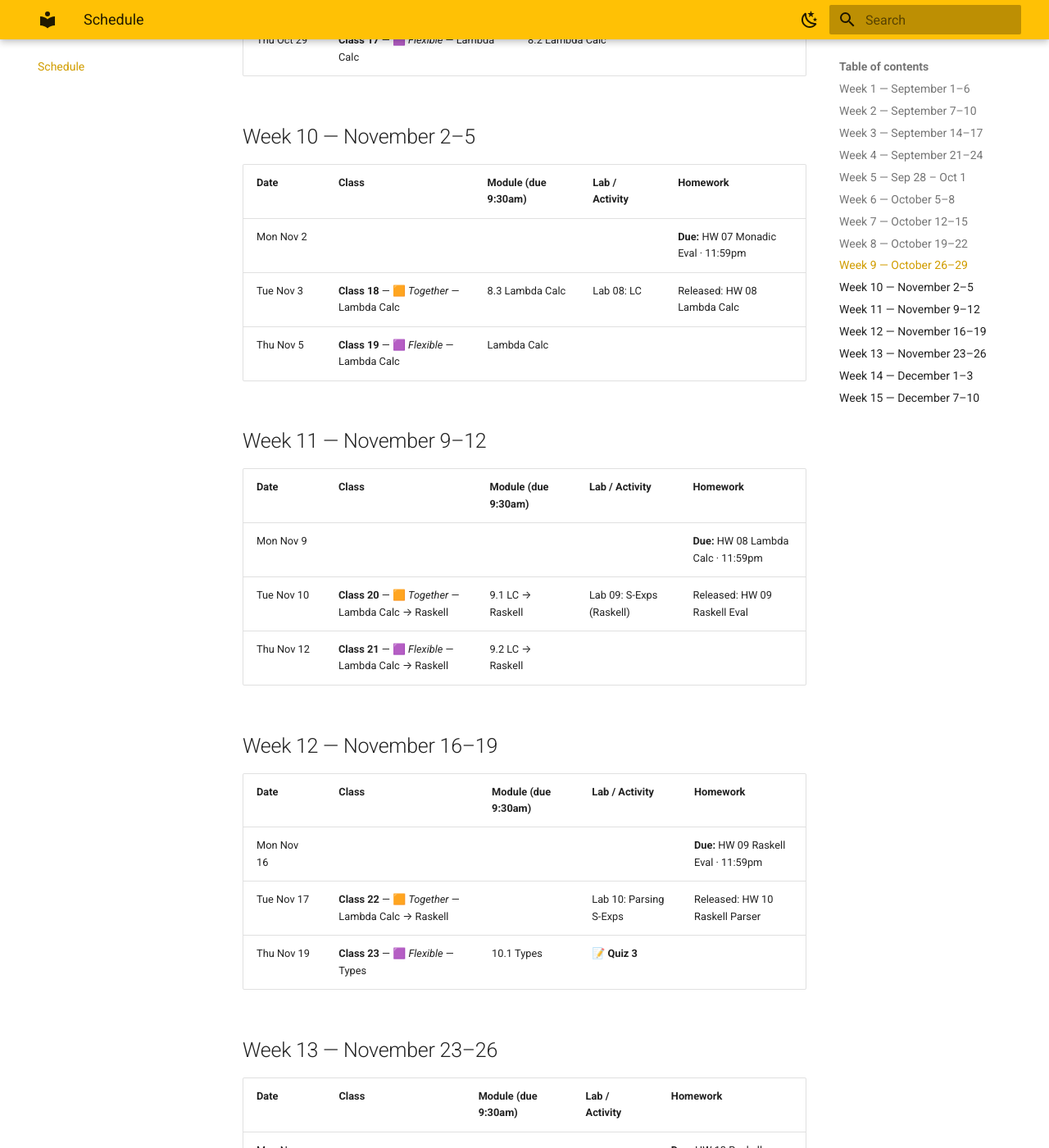
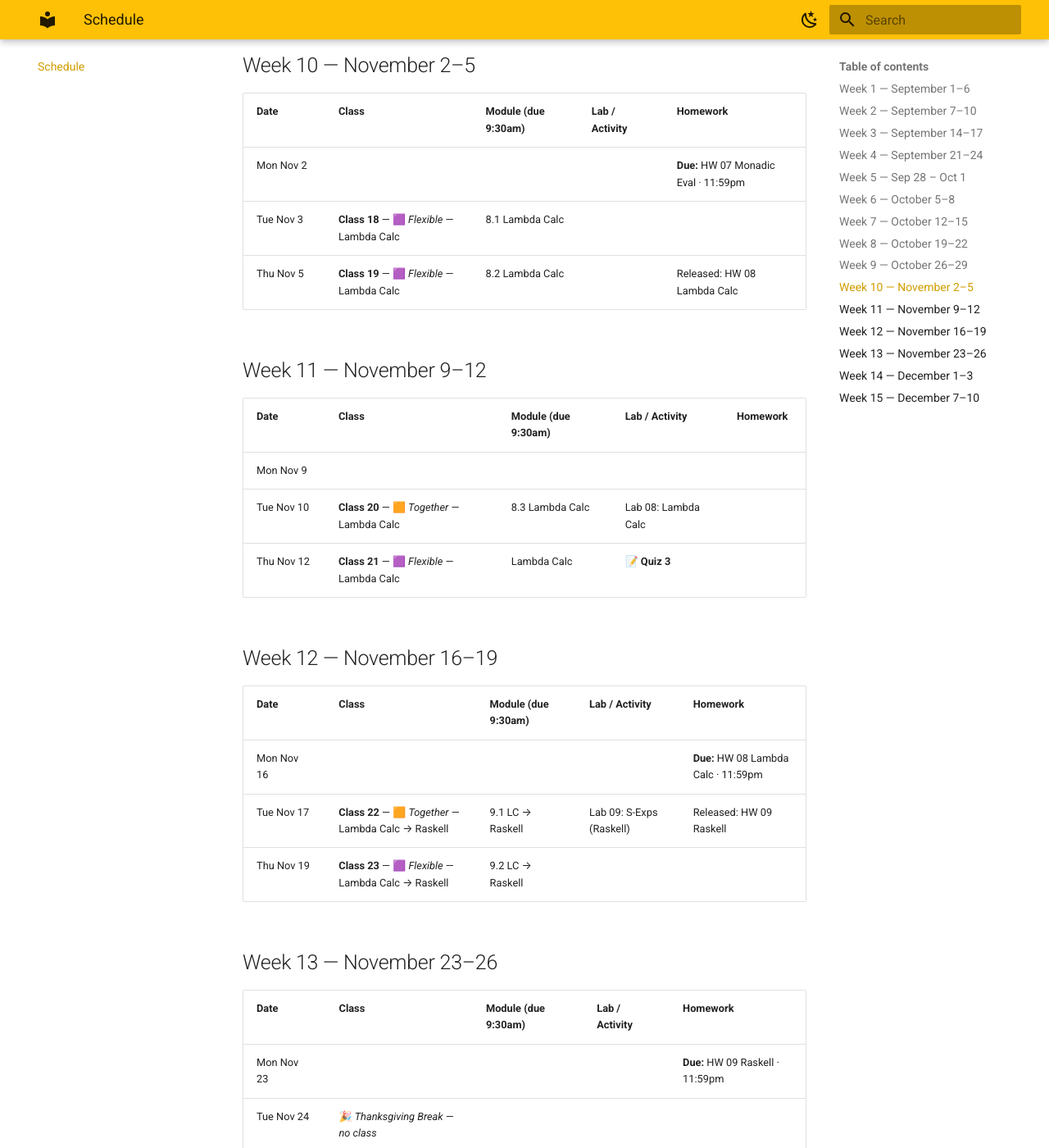
Before and after one commit to lbang-hmc/cs-131-website, an MkDocs documentation site: the page built from content/schedule.md, in a window 1280 px wide and 1400 px high, scrolled down 4085 px. Shown: the whole window at 82% size. Built offline with MkDocs 1.6.1 and Material for MkDocs 9.7.7, drawn with Linux system fonts in a browser that asks for light colours; some of the changed text lies outside the part shown.

Commit message:
Schedule: apply revised Week 8+ schedule
Co-Authored-By: Claude Opus 5.5 <noreply@anthropic.com>

```diff
--- a/content/schedule.md
+++ b/content/schedule.md
@@ -73,46 +73,45 @@ See the syllabus's [Attendance](syllabus.md#attendance) section for the full pol
 |---|---|---|---|---|
 | Mon Oct 19 | 🎉 *Fall Break — no class* | | | |
 | Tue Oct 20 | 🎉 *Fall Break — no class* | | | |
-| Wed Oct 21 | | [7.1 Functors](modules/07.1-functors-generalizing-map.md) |  | **Due:** [HW 06 PicPlot Part 2: Parsing](assignments/hw06.md) · 11:59pm |
-| Thu Oct 22 | **Class 15** — 🟧 *Together* — Functors / Monads | [7.2 Monads](modules/07.2-monads-composing-computations.md) | Lab 07: Monads | Released: HW 07 Monadic Eval |
+| Thu Oct 22 | **Class 15** — 🟪 *Flexible* — Functors / Monads | [7.1 Functors](modules/07.1-functors-generalizing-map.md) |  | **Due:** [HW 06 PicPlot Part 2: Parsing](assignments/hw06.md) · 11:59pm |
 
 ## Week 9 — October 26–29
 
 | Date | Class | Module (due 9:30am) | Lab / Activity | Homework |
 |---|---|---|---|---|
 | Mon Oct 26 | | | | |
-| Tue Oct 27 | **Class 16** — 🟪 *Flexible* — Lambda Calc | 8.1 Lambda Calc |  |  |
-| Thu Oct 29 | **Class 17** — 🟪 *Flexible* — Lambda Calc | 8.2 Lambda Calc |  |  |
+| Tue Oct 27 | **Class 16** — 🟧 *Together* — Functors / Monads | [7.2 Monads](modules/07.2-monads-composing-computations.md) | Lab 07: Monads | Released: HW 07 Monadic Eval |
+| Thu Oct 29 | **Class 17** |  |  |  |
 
 ## Week 10 — November 2–5
 
 | Date | Class | Module (due 9:30am) | Lab / Activity | Homework |
 |---|---|---|---|---|
 | Mon Nov 2 | | | | **Due:** HW 07 Monadic Eval · 11:59pm |
-| Tue Nov 3 | **Class 18** — 🟧 *Together* — Lambda Calc | 8.3 Lambda Calc | Lab 08: LC | Released: HW 08 Lambda Calc |
-| Thu Nov 5 | **Class 19** — 🟪 *Flexible* — Lambda Calc | Lambda Calc |  |  |
+| Tue Nov 3 | **Class 18** — 🟪 *Flexible* — Lambda Calc | 8.1 Lambda Calc |  |  |
+| Thu Nov 5 | **Class 19** — 🟪 *Flexible* — Lambda Calc | 8.2 Lambda Calc |  | Released: HW 08 Lambda Calc |
 
 ## Week 11 — November 9–12
 
 | Date | Class | Module (due 9:30am) | Lab / Activity | Homework |
 |---|---|---|---|---|
-| Mon Nov 9 | | | | **Due:** HW 08 Lambda Calc · 11:59pm |
-| Tue Nov 10 | **Class 20** — 🟧 *Together* — Lambda Calc → Raskell | 9.1 LC → Raskell | Lab 09: S-Exps (Raskell) | Released: HW 09 Raskell Eval |
-| Thu Nov 12 | **Class 21** — 🟪 *Flexible* — Lambda Calc → Raskell | 9.2 LC → Raskell |  |  |
+| Mon Nov 9 | | | | |
+| Tue Nov 10 | **Class 20** — 🟧 *Together* — Lambda Calc | 8.3 Lambda Calc | Lab 08: Lambda Calc |  |
+| Thu Nov 12 | **Class 21** — 🟪 *Flexible* — Lambda Calc | Lambda Calc | 📝 **Quiz 3** |  |
 
 ## Week 12 — November 16–19
 
 | Date | Class | Module (due 9:30am) | Lab / Activity | Homework |
 |---|---|---|---|---|
-| Mon Nov 16 | | | | **Due:** HW 09 Raskell Eval · 11:59pm |
-| Tue Nov 17 | **Class 22** — 🟧 *Together* — Lambda Calc → Raskell |  | Lab 10: Parsing S-Exps | Released: HW 10 Raskell Parser |
-| Thu Nov 19 | **Class 23** — 🟪 *Flexible* — Types | 10.1 Types | 📝 **Quiz 3** |  |
+| Mon Nov 16 | | | | **Due:** HW 08 Lambda Calc · 11:59pm |
+| Tue Nov 17 | **Class 22** — 🟧 *Together* — Lambda Calc → Raskell | 9.1 LC → Raskell | Lab 09: S-Exps (Raskell) | Released: HW 09 Raskell |
+| Thu Nov 19 | **Class 23** — 🟪 *Flexible* — Lambda Calc → Raskell | 9.2 LC → Raskell |  |  |
 
 ## Week 13 — November 23–26
 
 | Date | Class | Module (due 9:30am) | Lab / Activity | Homework |
 |---|---|---|---|---|
-| Mon Nov 23 | | | | **Due:** HW 10 Raskell Parser · 11:59pm |
+| Mon Nov 23 | | | | **Due:** HW 09 Raskell · 11:59pm |
 | Tue Nov 24 | 🎉 *Thanksgiving Break — no class* | | | |
 | Thu Nov 26 | 🎉 *Thanksgiving Break — no class* | | | |
 
@@ -120,13 +119,13 @@ See the syllabus's [Attendance](syllabus.md#attendance) section for the full pol
 
 | Date | Class | Module (due 9:30am) | Lab / Activity | Homework |
 |---|---|---|---|---|
-| Tue Dec 1 | **Class 24** — 🟧 *Together* — Types | 10.2 Types | Lab 11: Types | Released: HW 11: Types |
-| Thu Dec 3 | **Class 25** — 🟧 *Together* — Types | 10.3 Types |  |  |
+| Tue Dec 1 | **Class 24** — 🟧 *Together* — Types | 10.1 Types | Lab 10: Types | Released: HW 10: Types |
+| Thu Dec 3 | **Class 25** — 🟪 *Flexible* — Types | 10.2 Types |  |  |
 
 ## Week 15 — December 7–10
 
 | Date | Class | Module (due 9:30am) | Lab / Activity | Homework |
 |---|---|---|---|---|
-| Mon Dec 7 | | | | **Due:** HW 11: Types · 11:59pm |
-| Tue Dec 8 | **Class 26** — 🟧 *Together* — peoPLe | 14.1 peoPLe | Lab 12: peoPLe | Released: HW 12: peoPLe |
-| Thu Dec 10 | **Class 27** — 🟧 *Together* — peoPLe |  | 📝 **Quiz 4** | **Due:** HW 12: peoPLe · 11:59pm |
+| Mon Dec 7 | | | | **Due:** HW 10: Types · 11:59pm |
+| Tue Dec 8 | **Class 26** — 🟧 *Together* — Wrap up | 10.3 Types |  |  |
+| Thu Dec 10 | **Class 27** — 🟧 *Together* — Wrap up |  | 📝 **Quiz 4** |  |
```
